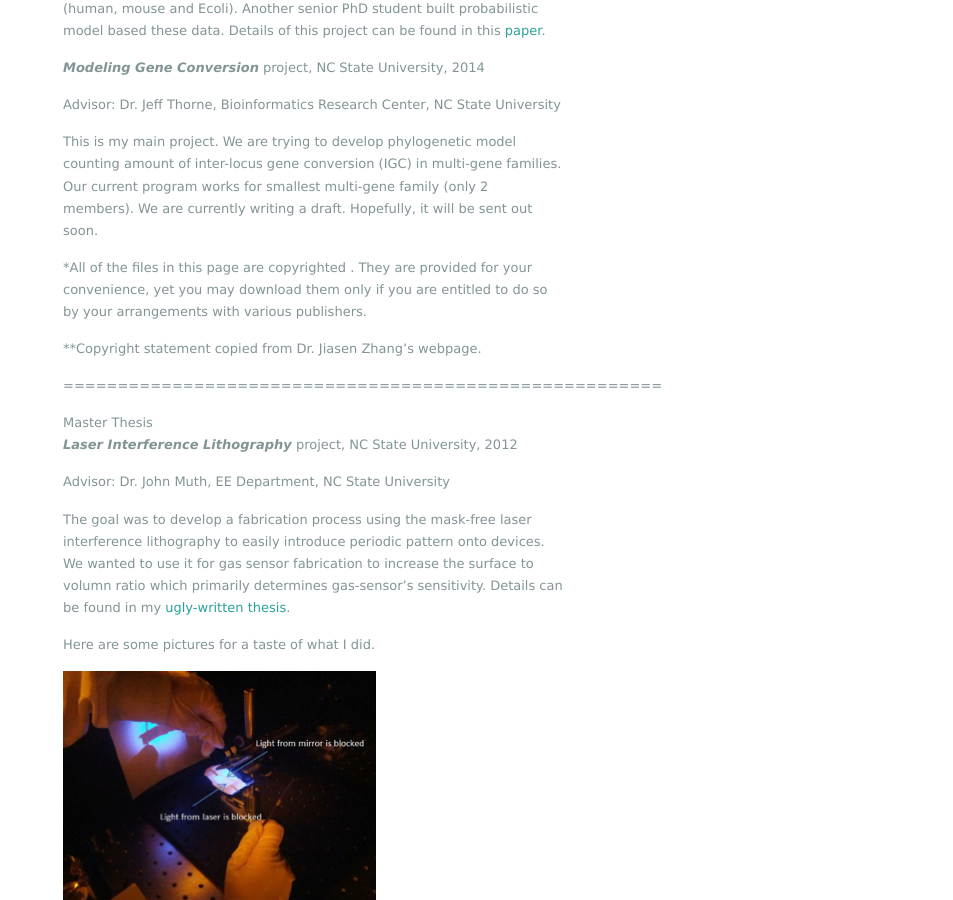
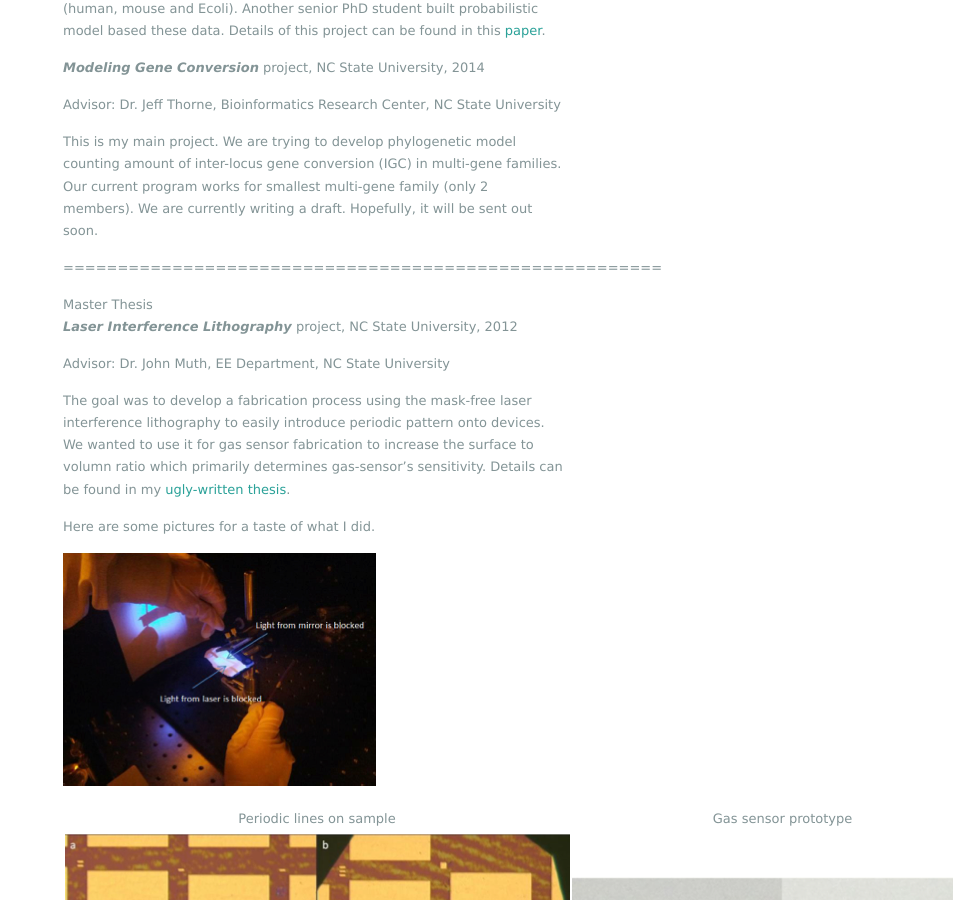
Before and after one commit to xiang-ji-ncsu/xiang-ji-ncsu.github.io, a Jekyll site: the page built from Publication/index.markdown, in a window 1280 px wide and 900 px high, scrolled down 313 px. Shown: the whole window, without its empty margins (327-1280 px from the left). Built offline with Jekyll 4.4.1, drawn with Linux system fonts in a browser that asks for light colours; nearby versions of some CDN libraries; some of the changed text lies outside the part shown.

Commit message:
put copyright statement at the end

```diff
--- a/Publication/index.markdown
+++ b/Publication/index.markdown
@@ -15,12 +15,6 @@
 Advisor: Dr. Jeff Thorne, Bioinformatics Research Center, NC State University
 
 This is my main project. We are trying to develop phylogenetic model counting amount of inter-locus gene conversion (IGC) in multi-gene families. Our current program works for smallest multi-gene family (only 2 members). We are currently writing a draft. Hopefully, it will be sent out soon.
-
-
-
-*All of the files in this page are copyrighted . They are provided for your convenience, yet you may download them only if you are entitled to do so by your arrangements with various publishers.
-
-**Copyright statement copied from Dr. Jiasen Zhang's webpage.
 
 =======================================================
 
```
Also changed, not shown: other parts of Publication/index.markdown (+7 -0 lines).
